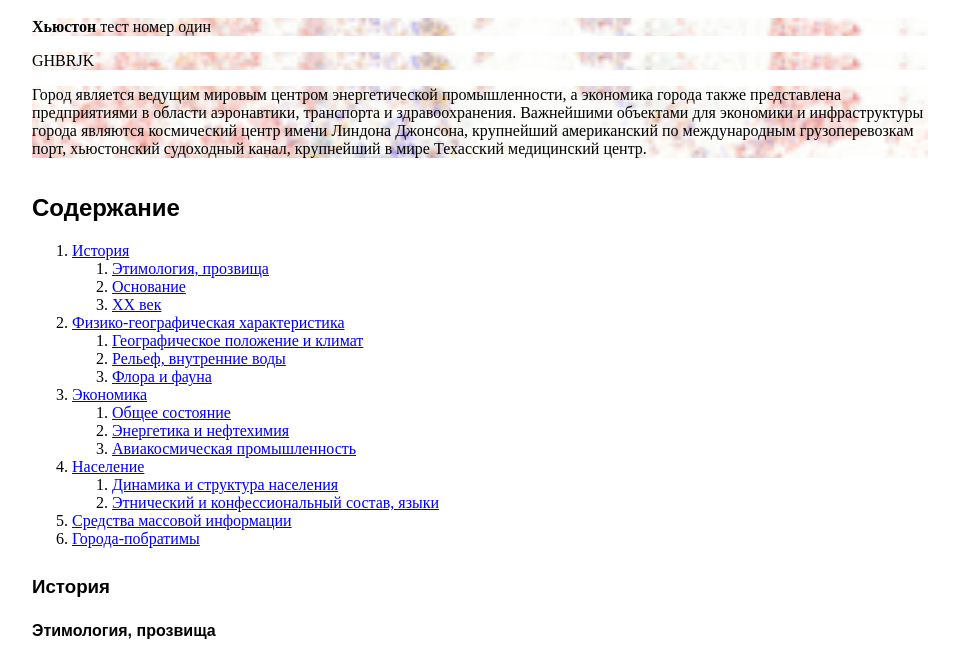
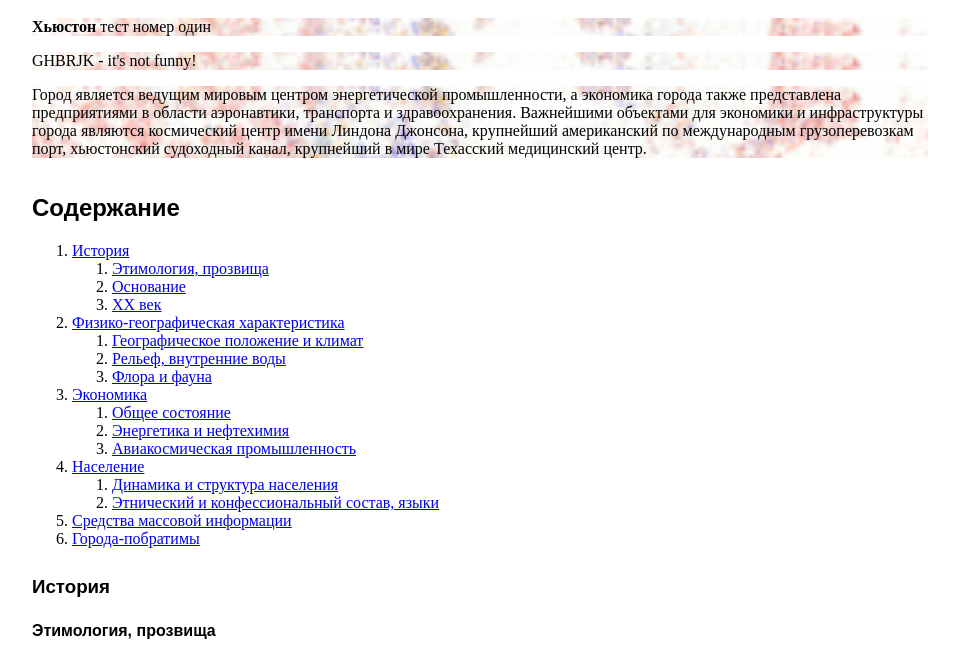
Before and after one commit to ZhekaMedniy/new_huston, a plain HTML site: page index.html in a window 1280 px wide. Shown: the part 88-747 px from the top of the page, without its empty margins (160-1119 px from the left). Drawn offline with Linux system fonts and the light colour scheme.

Commit message:
not funny at all

```diff
--- a/index.html
+++ b/index.html
@@ -12,7 +12,7 @@
     <h1>Хьюстон</h1>
     <p><b>Хьюстон</b> тест номер один
     </p>
-    <p>GHBRJK
+    <p>GHBRJK - it's not funny!
     </p>
     <p>Город является ведущим мировым центром энергетической промышленности, а экономика города
         также представлена предприятиями в области аэронавтики, транспорта и здравоохранения.
```
